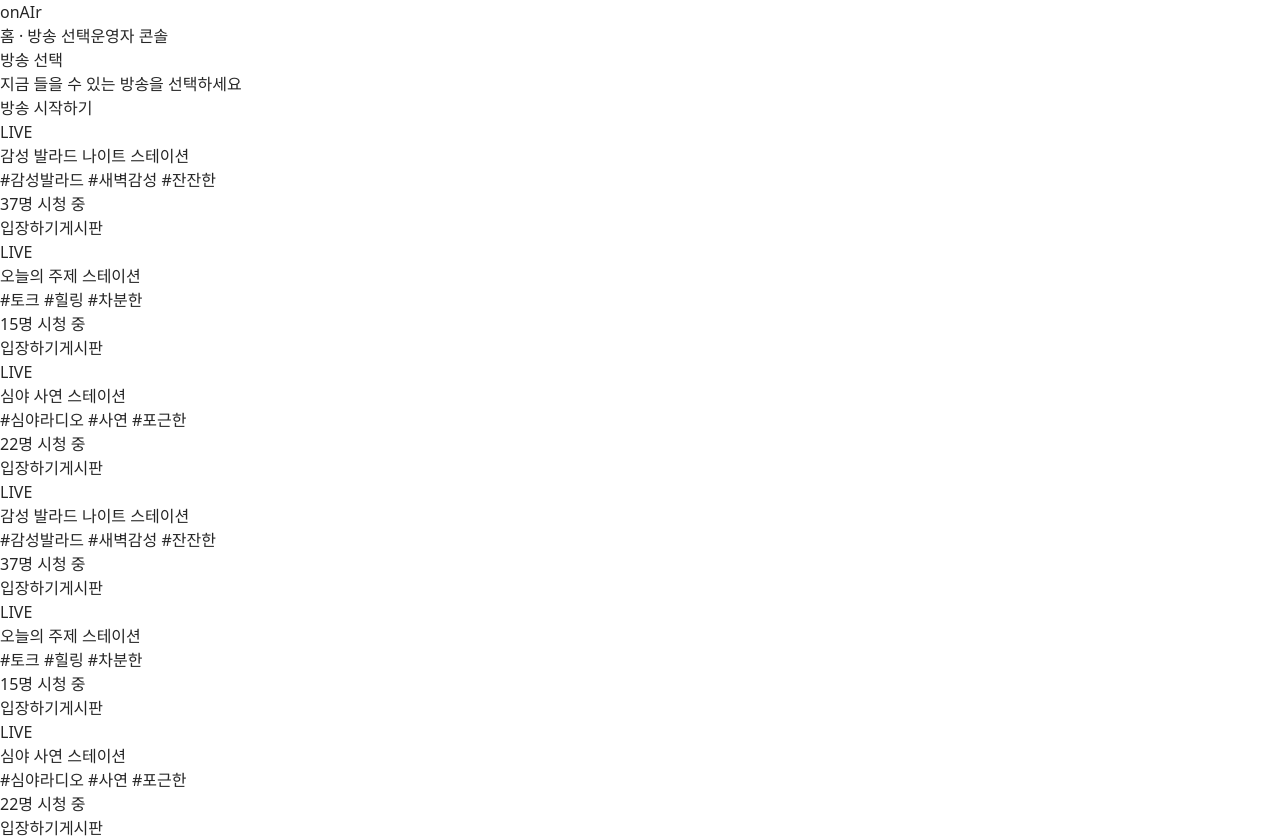
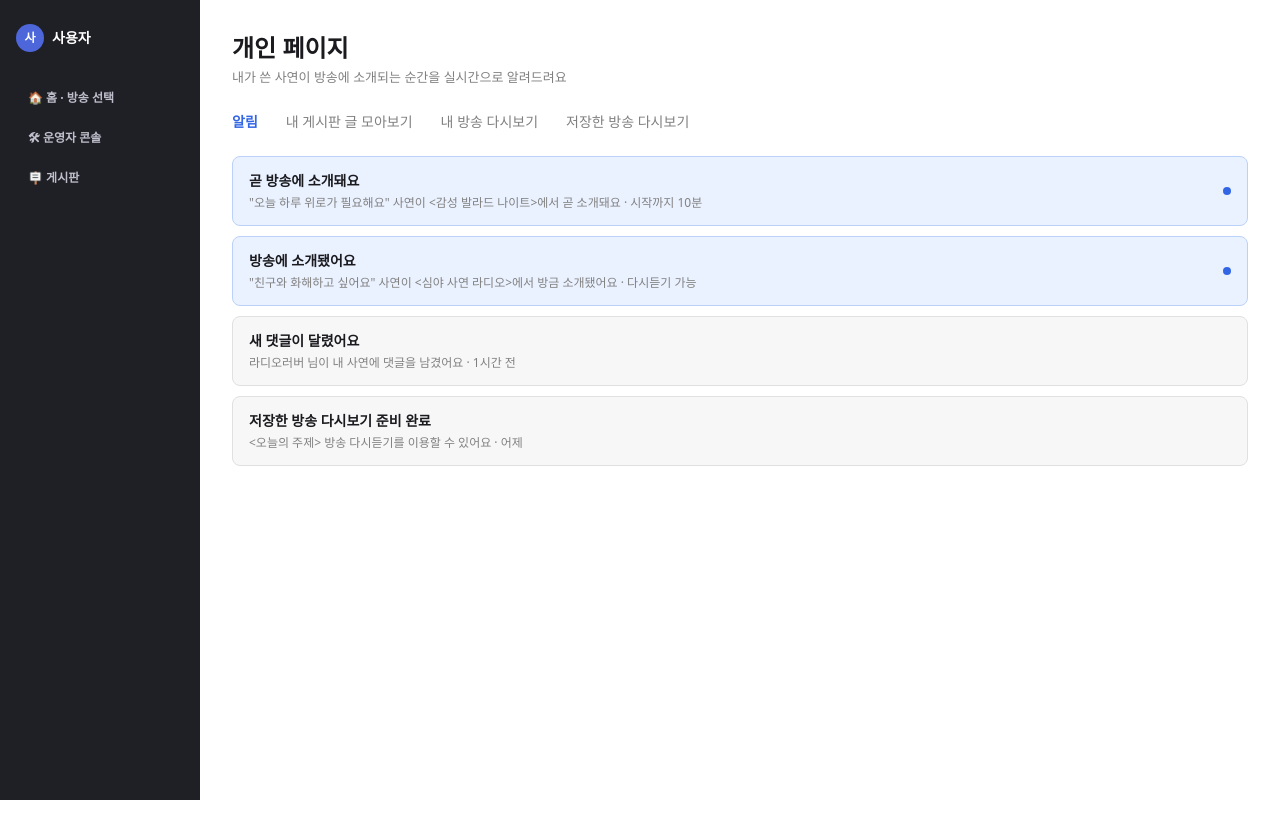
Before and after one commit to pch4947/onAIr, a React (Vite) app in the folder apps/frontend/: page /mypage in a window 1280 px wide. Before the commit this address led to /. After the commit the page ends 800 px from the top, so only its background shows below. Built offline with nearby package versions, Linux system fonts and the light colour scheme.

Commit message:
feat: 마이페이지 진입용 공용 사이드바 및 알림 화면 추가 (#15)

```diff
--- a/apps/frontend/src/app/App.tsx
+++ b/apps/frontend/src/app/App.tsx
@@ -1,10 +1,9 @@
-// FEATURE: 화면 간 라우팅 (/ → MainPage, /listen → ListenPage)
-
 import { BrowserRouter, Navigate, Route, Routes } from 'react-router-dom'
 import { MainPage } from '@/routes/main/MainPage'
 import { ListenPage } from '@/routes/listen/ListenPage'
 import { AdminPage } from '@/routes/admin/AdminPage'
 import { BoardPage } from '@/routes/board/BoardPage'
+import { MyPagePage } from '@/routes/mypage/MyPagePage'
 
 export function App() {
   return (
@@ -14,6 +13,7 @@ export function App() {
         <Route path="/listen" element={<ListenPage />} />
         <Route path="/admin" element={<AdminPage />} />
         <Route path="/board" element={<BoardPage />} />
+        <Route path="/mypage" element={<MyPagePage />} />
         <Route path="*" element={<Navigate to="/" replace />} />
       </Routes>
     </BrowserRouter>
--- /dev/null
+++ b/apps/frontend/src/app/Sidebar.tsx
@@ -0,0 +1,50 @@
+import { useNavigate } from 'react-router-dom'
+import { CURRENT_USER } from '@/routes/mypage/mock'
+
+type NavKey = 'main' | 'admin' | 'board'
+
+interface SidebarProps {
+  active?: NavKey
+}
+
+const NAV_ITEMS: { key: NavKey; label: string; icon: string; path: string }[] = [
+  { key: 'main', label: '홈 · 방송 선택', icon: '🏠', path: '/' },
+  { key: 'admin', label: '운영자 콘솔', icon: '🛠', path: '/admin' },
+  { key: 'board', label: '게시판', icon: '🪧', path: '/board' },
+]
+
+export function Sidebar({ active }: SidebarProps) {
+  const navigate = useNavigate()
+
+  return (
+    <aside className="flex w-[200px] shrink-0 flex-col gap-7 bg-sidebar px-4 py-6">
+      <button
+        type="button"
+        onClick={() => navigate('/mypage')}
+        className="flex items-center gap-2 text-left"
+      >
+        <div className="flex size-7 shrink-0 items-center justify-center rounded-full bg-primary-strong text-xs font-semibold text-white">
+          {CURRENT_USER.avatarInitial}
+        </div>
+        <p className="truncate text-sm font-semibold text-white">{CURRENT_USER.name}</p>
+      </button>
+
+      <nav className="flex flex-col gap-1">
+        {NAV_ITEMS.map((item) => (
+          <button
+            key={item.key}
+            type="button"
+            onClick={() => navigate(item.path)}
+            className={
+              active === item.key
+                ? 'rounded-lg bg-primary px-3 py-2.5 text-left text-xs font-semibold text-white'
+                : 'rounded-lg px-3 py-2.5 text-left text-xs font-semibold text-nav-inactive'
+            }
+          >
+            {item.icon} {item.label}
+          </button>
+        ))}
+      </nav>
+    </aside>
+  )
+}
--- a/apps/frontend/src/index.css
+++ b/apps/frontend/src/index.css
@@ -1,13 +1,6 @@
 @import "tailwindcss";
 
-/*
-  디자인 토큰. Tailwind v4의 @theme 안에 정의해서 --color-*, --radius-*, --font-*
-  네임스페이스에 맞는 항목은 bg-primary, rounded-lg, font-sans 같은 유틸리티로도 바로 쓸 수 있습니다.
-  값 출처: Figma "00_Main_방송 선택" 프레임
-  (fileKey nPwLaMMSueelPCvj8Pf4li, node 42:55) — 다른 화면 작업 중 값이 다르면 그때 갱신합니다.
-*/
 @theme {
-  /* Colors */
   --color-bg: #fafafa;
   --color-surface: #ffffff;
   --color-sidebar: #1f1f26;
@@ -28,29 +21,31 @@
   --color-thumbnail: #1a1a21;
   --color-thumbnail-icon: #808099;
 
-  /* 상태 배지 색상 — 근사값. 03_Admin/04_Board 화면 작업 커밋에서 Figma 확인 후 갱신 예정 */
-  --color-status-generating: #f2a93b;
-  --color-status-queued: #7b61ff;
-  --color-status-played: #4caf50;
-  --color-status-rejected: #e53333;
-  --color-status-muted: #9ca3af;
+  --color-chip-bg: #f2f2f7;
+  --color-chip-text: #595966;
+  --color-field-bg: #f7f7f7;
+  --color-field-border: #e0e0e0;
+  --color-field-placeholder: #9999a3;
+  --color-label: #4d4d57;
 
-  /* Radius */
+  --color-status-generating: #d99926;
+  --color-status-queued: #7373cc;
+  --color-status-played: #4da64d;
+  --color-status-rejected: #bf4040;
+  --color-status-muted: #808099;
+
+  --color-album: #383847;
+  --color-experiment: #6b4ade;
+  --color-danger: #cc3333;
+
   --radius-sm: 6px;
   --radius-md: 8px;
   --radius-lg: 10px;
+  --radius-xl: 16px;
 
-  /* Typography — Figma는 Inter를 쓰지만 한글 글리프가 없어 시스템 폰트로 대체 */
   --font-sans: 'Pretendard', system-ui, -apple-system, 'Segoe UI', Roboto, sans-serif;
 }
 
-/*
-  Tailwind Preflight가 box-sizing, margin/padding/border, list-style, link, table,
-  form 기본 reset을 이미 처리해서, 여기서는 Preflight가 다루지 않는 항목만 보강합니다.
-
-  html{font-size:62.5%} 트릭은 넣지 않았습니다 — Tailwind 유틸리티(p-4, text-sm 등)는
-  브라우저 기본 16px 루트 기준 rem이라, 루트 font-size를 바꾸면 전체 스케일이 어긋납니다.
-*/
 @layer base {
   button {
     cursor: pointer;
--- /dev/null
+++ b/apps/frontend/src/routes/mypage/MyPagePage.tsx
@@ -0,0 +1,63 @@
+// 05_MyPage_개인 페이지
+
+import { useState } from 'react'
+import { Sidebar } from '@/app/Sidebar'
+import { MYPAGE_TABS, NOTIFICATIONS } from '@/routes/mypage/mock'
+import type { MyPageTab } from '@/routes/mypage/mock'
+
+export function MyPagePage() {
+  const [activeTab, setActiveTab] = useState<MyPageTab>('notifications')
+
+  return (
+    <div className="flex min-h-screen">
+      <Sidebar />
+
+      <main className="flex-1 bg-surface p-8">
+        <header className="mb-6 flex flex-col gap-1">
+          <h1 className="text-2xl font-semibold text-[#1a1a1f]">개인 페이지</h1>
+          <p className="text-[13px] text-text-muted">
+            내가 쓴 사연이 방송에 소개되는 순간을 실시간으로 알려드려요
+          </p>
+        </header>
+
+        <nav className="mb-6 flex gap-7 text-sm">
+          {MYPAGE_TABS.map((tab) => (
+            <button
+              key={tab.id}
+              type="button"
+              onClick={() => setActiveTab(tab.id)}
+              className={
+                activeTab === tab.id ? 'font-semibold text-primary' : 'font-medium text-text-muted'
+              }
+            >
+              {tab.label}
+            </button>
+          ))}
+        </nav>
+
+        {activeTab === 'notifications' ? (
+          <ul className="flex flex-col gap-2.5">
+            {NOTIFICATIONS.map((item) => (
+              <li
+                key={item.id}
+                className={
+                  item.isUnread
+                    ? 'flex items-center justify-between gap-4 rounded-md border border-[#bad1fa] bg-[#ebf2ff] px-4 py-3.5'
+                    : 'flex items-center justify-between gap-4 rounded-md border border-[#e0e0e0] bg-field-bg px-4 py-3.5'
+                }
+              >
+                <div className="flex flex-col gap-1">
+                  <p className="text-sm font-semibold text-[#1a1a1f]">{item.title}</p>
+                  <p className="text-xs text-text-muted">{item.description}</p>
+                </div>
+                {item.isUnread && <span className="size-2 shrink-0 rounded-full bg-primary" />}
+              </li>
+            ))}
+          </ul>
+        ) : (
+          <p className="text-sm text-text-muted">준비 중입니다.</p>
+        )}
+      </main>
+    </div>
+  )
+}
--- /dev/null
+++ b/apps/frontend/src/routes/mypage/mock.ts
@@ -0,0 +1,60 @@
+// FEATURE: 05_MyPage_개인 페이지 목업 데이터 (추후 REST 응답으로 교체 예정)
+
+export interface UserProfile {
+  name: string
+  avatarInitial: string
+}
+
+export const CURRENT_USER: UserProfile = {
+  name: '사용자',
+  avatarInitial: '사',
+}
+
+export type MyPageTab = 'notifications' | 'myPosts' | 'myBroadcastReplays' | 'savedReplays'
+
+export interface MyPageTabConfig {
+  id: MyPageTab
+  label: string
+}
+
+export const MYPAGE_TABS: MyPageTabConfig[] = [
+  { id: 'notifications', label: '알림' },
+  { id: 'myPosts', label: '내 게시판 글 모아보기' },
+  { id: 'myBroadcastReplays', label: '내 방송 다시보기' },
+  { id: 'savedReplays', label: '저장한 방송 다시보기' },
+]
+
+export interface NotificationItem {
+  id: string
+  title: string
+  description: string
+  isUnread: boolean
+}
+
+export const NOTIFICATIONS: NotificationItem[] = [
+  {
+    id: '1',
+    title: '곧 방송에 소개돼요',
+    description:
+      '"오늘 하루 위로가 필요해요" 사연이 <감성 발라드 나이트>에서 곧 소개돼요 · 시작까지 10분',
+    isUnread: true,
+  },
+  {
+    id: '2',
+    title: '방송에 소개됐어요',
+    description: '"친구와 화해하고 싶어요" 사연이 <심야 사연 라디오>에서 방금 소개됐어요 · 다시듣기 가능',
+    isUnread: true,
+  },
+  {
+    id: '3',
+    title: '새 댓글이 달렸어요',
+    description: '라디오러버 님이 내 사연에 댓글을 남겼어요 · 1시간 전',
+    isUnread: false,
+  },
+  {
+    id: '4',
+    title: '저장한 방송 다시보기 준비 완료',
+    description: '<오늘의 주제> 방송 다시듣기를 이용할 수 있어요 · 어제',
+    isUnread: false,
+  },
+]
```
